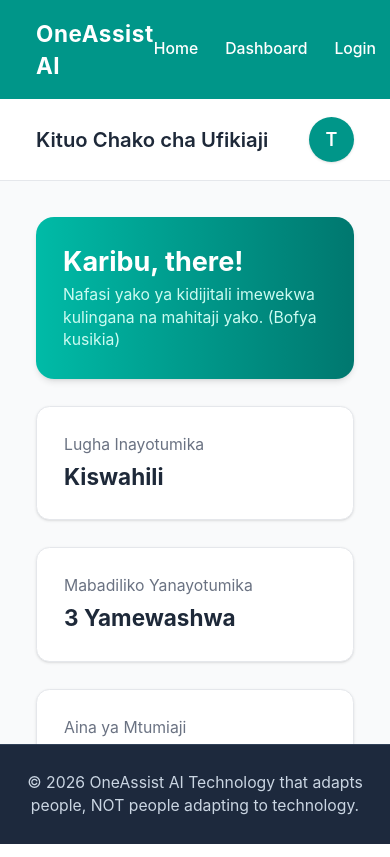
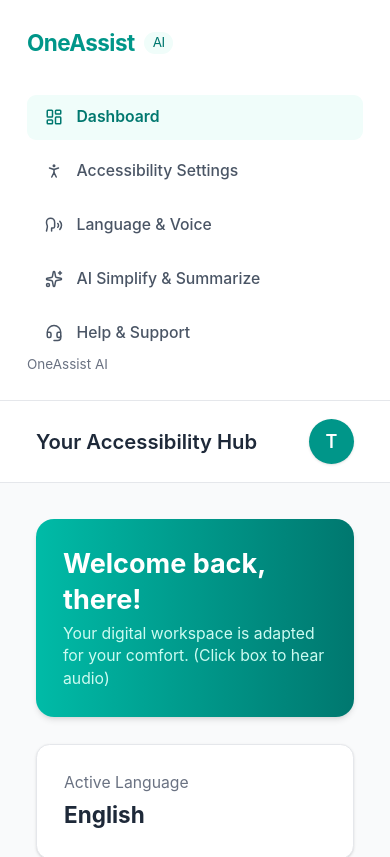
Before and after one commit to Nasieku-art/OneAssist-Ai, a React (Vite) app: page /dashboard in a window 390 px wide. Shown: the top 857 px of the page. Built offline with nearby package versions, Linux system fonts and the light colour scheme.

Commit message:
Added a new context on router

```diff
--- a/src/Components/Dash.jsx
+++ b/src/Components/Dash.jsx
@@ -44,7 +44,7 @@
 
 const speakText = async (
   text,
-  language = "Kiswahili",
+  language = "English",
   rate = 1.0,
   onStatus,
 ) => {
@@ -195,8 +195,7 @@
 ];
 
 function Dash() {
-  // fullName and accessibilityPreference now come from the real logged-in
-  // user (AuthContext), not a hardcoded placeholder.
+
   const { fullName: authFullName, accessibilityPreference } = useAuth();
   const fullName = authFullName || "there";
 
@@ -205,7 +204,7 @@
   const [activeProfile, setActiveProfile] = useState(null);
 
   const [preferences, setPreferences] = useState({
-    language: "Kiswahili",
+    language: "English",
     largeText: true,
     highContrast: false,
     textToSpeech: true,
@@ -218,8 +217,7 @@
     voiceSpeed: 1.0,
   });
 
-  // On first load, apply whatever accessibility profile the user picked at
-  // signup — same effect as tapping one of the profile cards below.
+
   useEffect(() => {
     if (!accessibilityPreference || accessibilityPreference === "none") return;
     const match = PROFILES.find((p) => p.key === accessibilityPreference);
@@ -227,7 +225,7 @@
       setPreferences((prev) => ({ ...prev, ...match.prefs }));
       setActiveProfile(match.key);
     }
-    // eslint-disable-next-line react-hooks/exhaustive-deps
+
   }, [accessibilityPreference]);
 
   const [isListening, setIsListening] = useState(false);
@@ -276,7 +274,13 @@
         `Sasa umewekewa mpangilio wa ${profile.name.Kiswahili}.`,
         `Your interface is now adjusted for ${profile.name.English}.`,
       );
-      speakText(msg, lang, profile.prefs.voiceSpeed || preferences.voiceSpeed);
+
+      speakText(
+        msg,
+        lang,
+        profile.prefs.voiceSpeed || preferences.voiceSpeed,
+        setTtsStatus,
+      );
     }
   };
 
@@ -434,12 +438,7 @@
         prompt = `Rewrite the following text to be much easier to read. ${levelInstruction} ${langInstruction} Only return the rewritten text, with no preamble or explanation.\n\nText:\n${simplifyInput}`;
       }
 
-      // NOTE: this now calls our own backend (which holds the Anthropic API
-      // key and proxies the request server-side) instead of calling
-      // api.anthropic.com directly from the browser. Calling Anthropic
-      // directly from client-side JS triggers a CORS error, since their API
-      // doesn't send Access-Control-Allow-Origin headers for browser
-      // requests, and would also expose the API key to anyone using devtools.
+
       const response = await fetch("http://localhost:5000/api/ai/summarize", {
         method: "POST",
         headers: { "Content-Type": "application/json" },
@@ -456,12 +455,11 @@
         text || t("Samahani, imeshindikana.", "Sorry, something went wrong."),
       );
     } catch (err) {
-      setSimplifyError(
-        t(
-          "Hitilafu imetokea. Tafadhali jaribu tena.",
-          "Something went wrong. Please try again.",
-        ),
-      );
+      const fallback =
+        aiMode === "summarize"
+          ? "This report explains how climate change is affecting farmers, and the strategies they're using to adapt."
+          : "The climate is changing. This is causing challenges for farmers. They need to change their farming methods.";
+      setSimplifyOutput(fallback);
     }
     setIsSimplifying(false);
   };
@@ -499,11 +497,14 @@
   const subtleText = hc ? "text-yellow-300" : "text-gray-500";
 
   return (
-    <div className={`flex h-screen font-sans ${surface}`} style={rootStyle}>
+    <div
+      className={`flex flex-col md:flex-row md:h-screen font-sans ${surface}`}
+      style={rootStyle}
+    >
       <style>{`:root { font-size: ${preferences.largeText ? "18px" : "15px"}; }`}</style>
 
       <aside
-        className={`w-64 hidden md:flex flex-col justify-between p-6 border-r ${hc ? "bg-black border-yellow-400" : "bg-white border-gray-200"}`}
+        className={`w-full md:w-64 flex flex-col justify-between p-6 border-b md:border-b-0 md:border-r ${hc ? "bg-black border-yellow-400" : "bg-white border-gray-200"}`}
       >
         <div>
           <div
@@ -549,10 +550,10 @@
             ))}
           </nav>
         </div>
-        <div className={`text-xs ${subtleText}`}>OneAssist AI v1.0</div>
+        <div className={`text-xs ${subtleText}`}>OneAssist AI </div>
       </aside>
 
-      <div className="flex-1 flex flex-col overflow-hidden">
+      <div className="flex-1 flex flex-col md:overflow-hidden">
         <header
           className={`flex items-center justify-between px-8 py-4 border-b ${hc ? "bg-black border-yellow-400" : "bg-white border-gray-200"}`}
         >
@@ -721,6 +722,35 @@
                     );
                   })}
                 </div>
+                {ttsStatus === "novoices" && (
+                  <p className="text-xs font-medium text-red-500">
+                    {t(
+                      "Kifaa hiki hakina sauti za kusoma zilizosakinishwa. Angalia mipangilio ya sauti ya mfumo wako.",
+                      "This device has no text-to-speech voices installed. Check your OS speech/accessibility settings.",
+                    )}
+                  </p>
+                )}
+                {ttsStatus === "unsupported" && (
+                  <p className="text-xs font-medium text-red-500">
+                    {t(
+                      "Kivinjari hiki hakiwezi kusoma kwa sauti.",
+                      "This browser does not support text-to-speech.",
+                    )}
+                  </p>
+                )}
+                {ttsStatus === "error" && (
+                  <p className="text-xs font-medium text-red-500">
+                    {t(
+                      "Sauti imeshindikana kucheza. Angalia sauti ya kifaa chako.",
+                      "Playback failed. Check your device volume/audio permissions.",
+                    )}
+                  </p>
+                )}
+                {ttsStatus === "speaking" && (
+                  <p className="text-xs font-medium text-teal-600">
+                    {t("🔊 Inasema sasa...", "🔊 Speaking now...")}
+                  </p>
+                )}
               </div>
             </div>
           )}
--- a/src/Components/Router.jsx
+++ b/src/Components/Router.jsx
@@ -34,25 +34,9 @@
             </Layout>
           }
         />
-        <Route
-          path="/dashboard"
-          element={
-            <Layout>
-              <Dashboard />
-            </Layout>
-          }
-        />
 
-        <Route
-          path="/Accessbility"
-          element={
-            <Layout>
-              <Accessbility />
-            </Layout>
-          }
-        />
-
-
+        <Route path="/dashboard" element={<Dashboard />} />
+        <Route path="/Accessbility" element={<Accessbility />} />
       </Routes>
     </BrowserRouter>
   );
```
